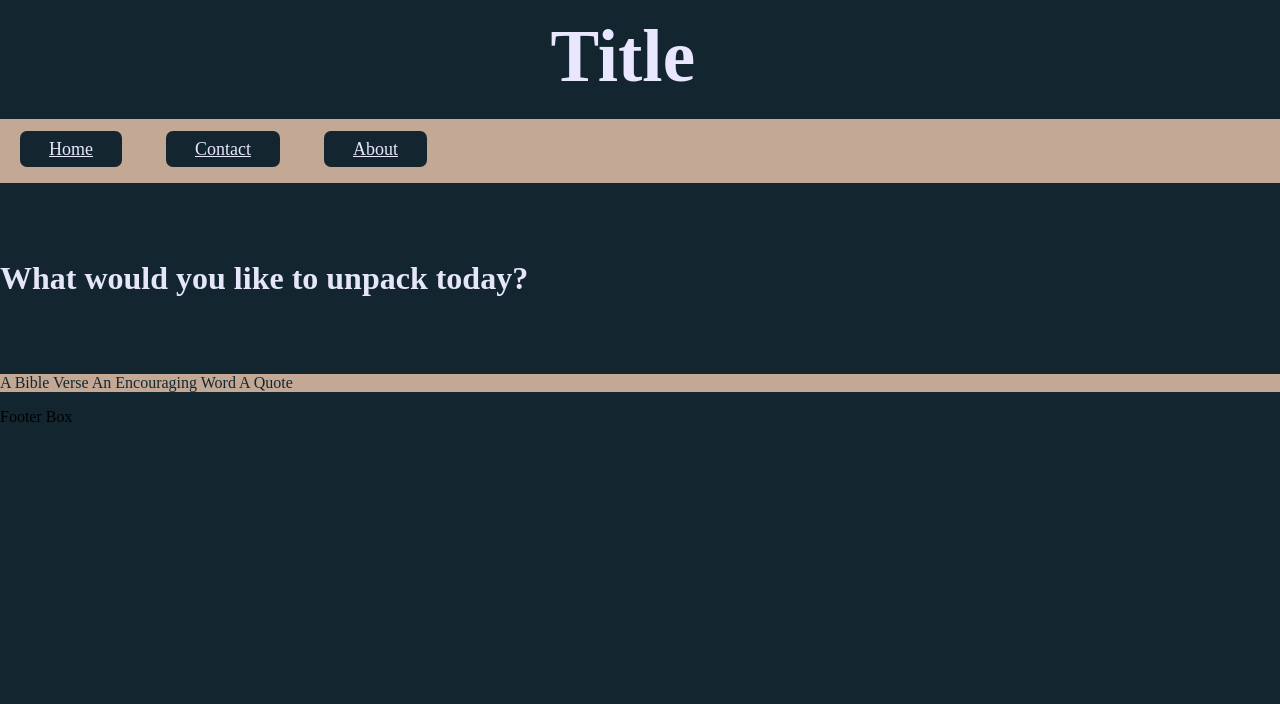
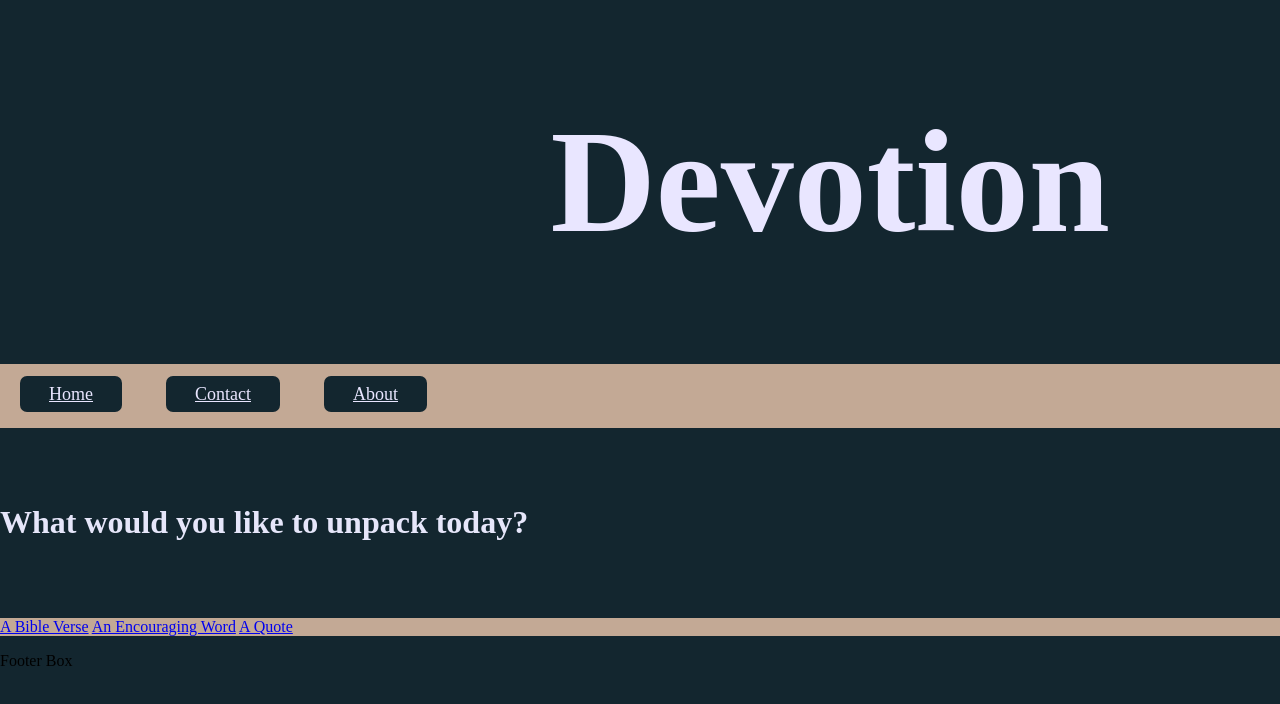
Before and after one commit to ChillGuyAdam/11DGT-T1-2026-Website, a plain HTML site: page index.html in a window 1280 px wide. Drawn offline with Linux system fonts and the light colour scheme; files that its build step writes are made by us from their sources.

Commit message:
Website - html V3

```diff
--- a/index.html
+++ b/index.html
@@ -1,34 +1,43 @@
 <!DOCTYPE html>
 <html lang="en">
+    <!-- This is where part of my font code will go and also some basic html starting code -->
     <head>
         <meta charset="UTF-8"/>
         <title>Inspire youfire </title>
         <link rel="stylesheet" href ="styles/style.css">
+        <link rel="preconnect" href="https://fonts.googleapis.com">
+        <link rel="preconnect" href="https://fonts.gstatic.com" crossorigin>
+        <link href="https://fonts.googleapis.com/css2?family=Chewy&display=swap" rel="stylesheet">
     </head>
-    <body>
+    <body class="chewy-regular">
+
+        <!-- This is the big box that will hold all of my conent. -->
         <div class = "wrapper">
 
-            <div>
-                <h1 class = "banner">Title</h1>
+            <!-- This is the box where my Title will be displayed -->
+            <div class = "banner">
+                <h1>Devotion</h1>
             </div>
 
+            <!-- This is the box where my buttons for my Nav bar will go -->
             <div class = "nav">
-                <a class="nav a" href = "index.html"> Home</a>
-                <a class="nav a" href = "contact.html"> Contact</a>
-                <a class="nav a" href = "about.html"> About</a>
-
+                <a  href = "index.html"> Home</a>
+                <a  href = "contact.html"> Contact</a>
+                <a  href = "about.html"> About</a>
             </div>
 
+            <!-- The question I will be asking will be in this box -->
             <div class = "sub-heading">
                 <h1> What would you like to unpack today? </h1>
             </div>
 
+            <!-- This is my buttons that will direct the user to the devotions -->
             <div class = "devotion">
-                <a class="devwit" href = "bible-verse.html" > A Bible Verse</a>
-                <a class="devwit" href = "encouraging-word.html"> An Encouraging Word</a>
-                <a class="devwit" href = "quote.html"> A Quote</a>
+                <a class="devb" href = "bible-verse.html" > A Bible Verse</a>
+                <a class="deve" href = "encouraging-word.html"> An Encouraging Word</a>
+                <a class="devq" href = "quote.html"> A Quote </a>
             </div>
-
+            <!-- THis is where my footer box will go -->
             <div class = "footer">
                 <p> Footer Box</p>
             </div>
```
